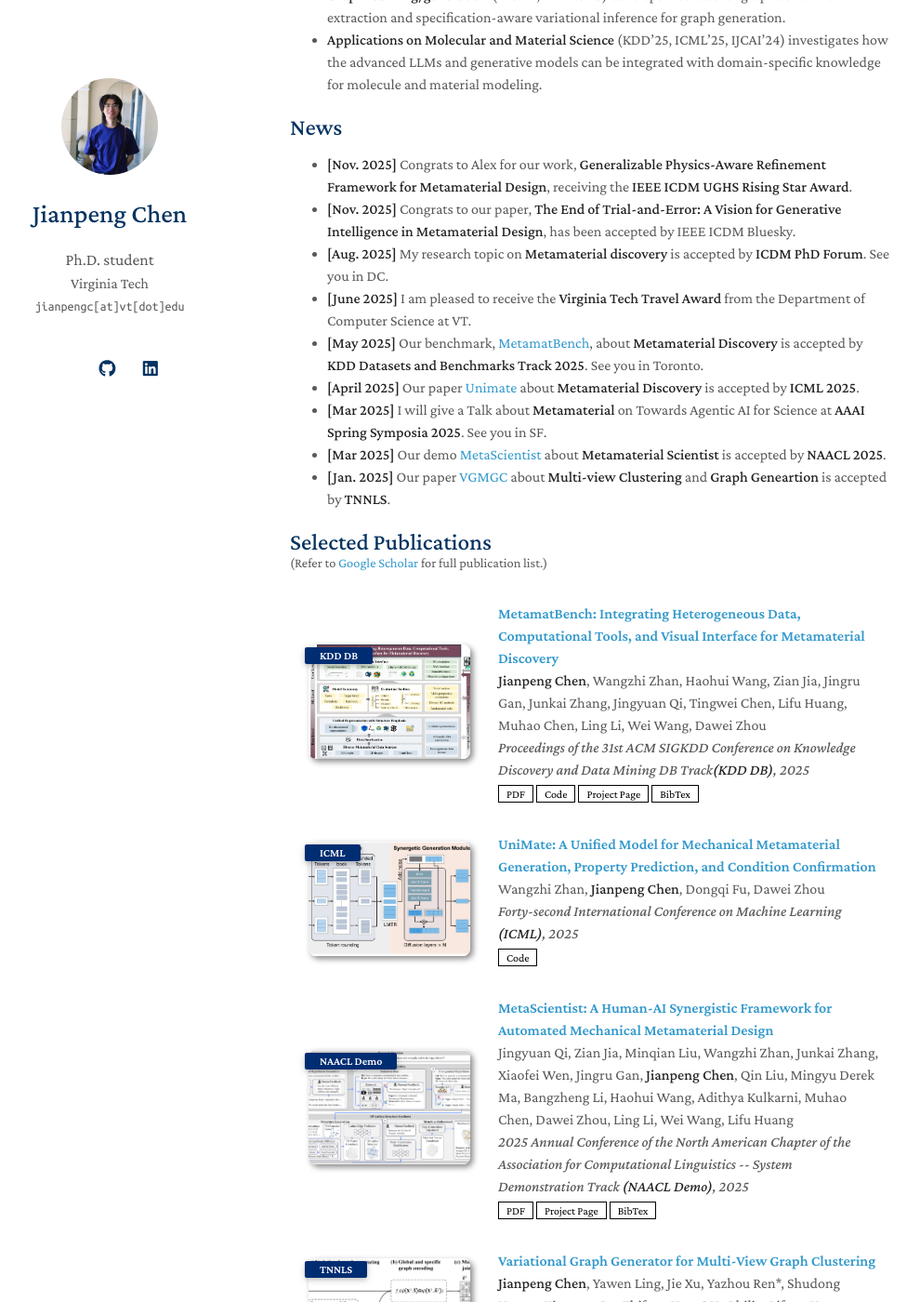
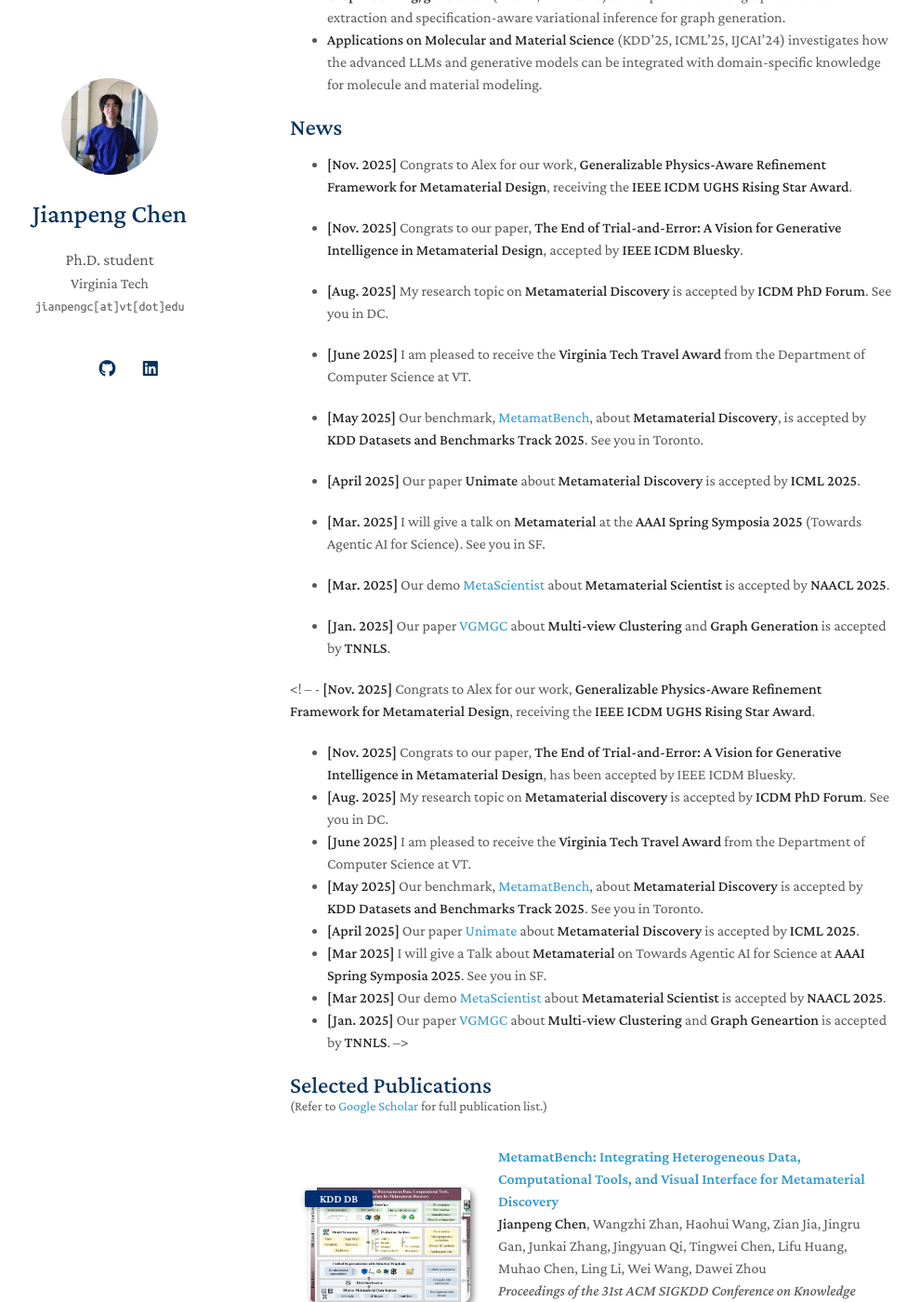
Before and after one commit to cjpcool/cjpcool.github.io, a Jekyll site: the page built from index.md, in a window 1280 px wide and 1400 px high, scrolled down 526 px. Shown: the whole window at 93% size, without its empty margins (158-1148 px from the left). Built offline with Jekyll 4.4.1, drawn with Linux system fonts in a browser that asks for light colours; a style sheet for code colours, icons or effects is not loaded; our own code applies the rules of GitHub Pages for plain Markdown files.

Commit message:
Refactor news section to use dynamic data
Updated the news section to dynamically display recent news items from site data.

```diff
--- a/index.md
+++ b/index.md
@@ -15,7 +15,11 @@
 * **Applications on Molecular and Material Science** (KDD'25, ICML'25, IJCAI'24) investigates how the advanced LLMs and generative models can be integrated with domain-specific knowledge for molecule and material modeling.
 
 ## News
-- **[Nov. 2025]** Congrats to Alex for our work, **Generalizable Physics-Aware Refinement Framework for Metamaterial Design**, receiving the **IEEE ICDM UGHS Rising Star Award**.
+{% for item in site.data.news limit:10 %}
+- **[{{ item.date }}]** {{ item.text }}
+{% endfor %}
+
+<! -- - **[Nov. 2025]** Congrats to Alex for our work, **Generalizable Physics-Aware Refinement Framework for Metamaterial Design**, receiving the **IEEE ICDM UGHS Rising Star Award**.
 - **[Nov. 2025]** Congrats to our paper, **The End of Trial-and-Error: A Vision for Generative Intelligence in Metamaterial Design**, has been accepted by IEEE ICDM Bluesky.
 - **[Aug. 2025]** My research topic on **Metamaterial discovery** is accepted by **ICDM PhD Forum**. See you in DC.
 - **[June 2025]** I am pleased to receive the **Virginia Tech Travel Award** from the Department of Computer Science at VT.
@@ -24,6 +28,7 @@
 - **[Mar 2025]** I will give a Talk about **Metamaterial** on Towards Agentic AI for Science at **AAAI Spring Symposia 2025**. See you in SF.
 - **[Mar 2025]** Our demo [MetaScientist](https://arxiv.org/abs/2412.16270) about **Metamaterial Scientist**  is accepted by **NAACL 2025**.
 - **[Jan. 2025]** Our paper [VGMGC](https://ieeexplore.ieee.org/document/10833915) about **Multi-view Clustering** and **Graph Geneartion** is accepted by **TNNLS**.
+-->
 
 <!-- ## Internship Experience
  - **[Sep. 2023 - Dec. 2024]** Reserach Intern \| [Shanghai AI Lab](https://www.shlab.org.cn/) \| AI for Science
```
